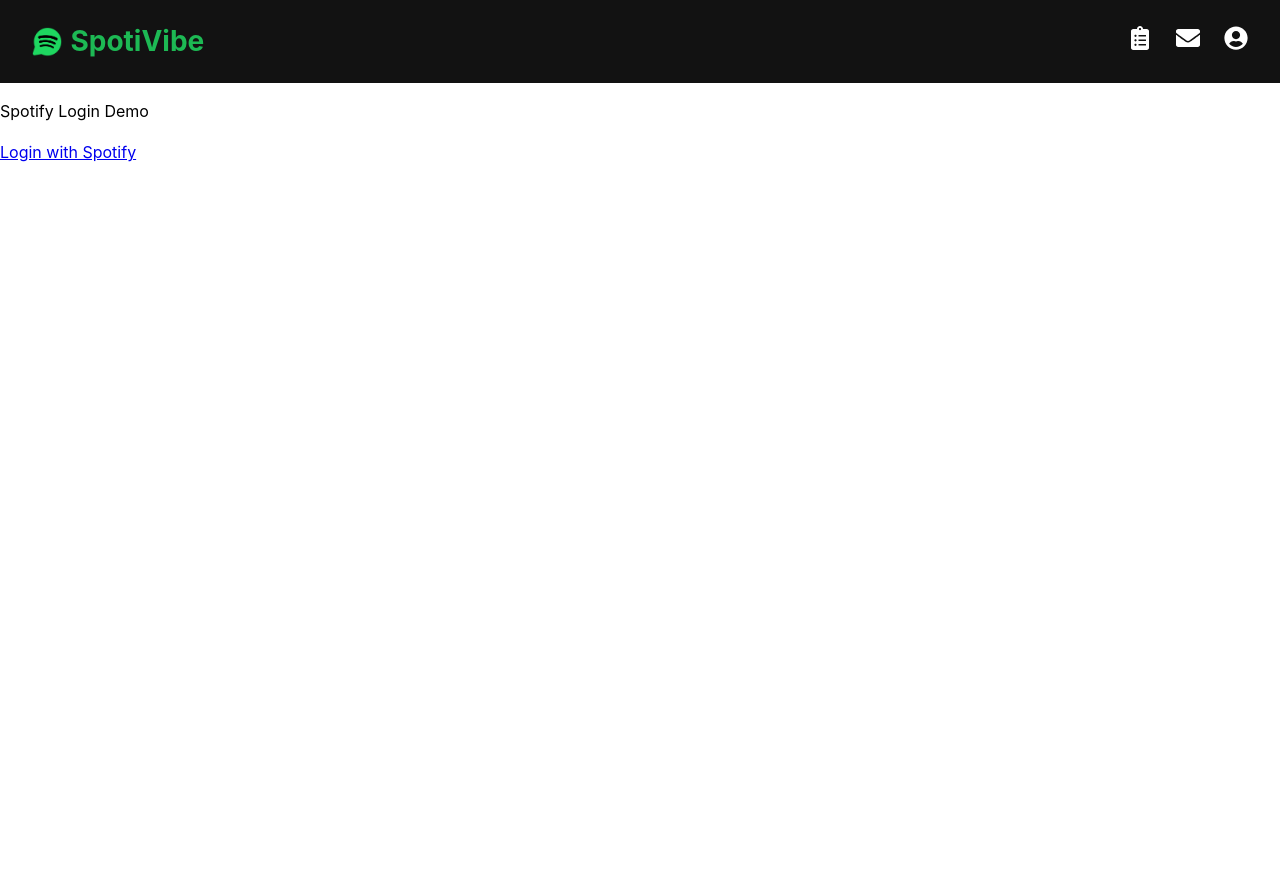
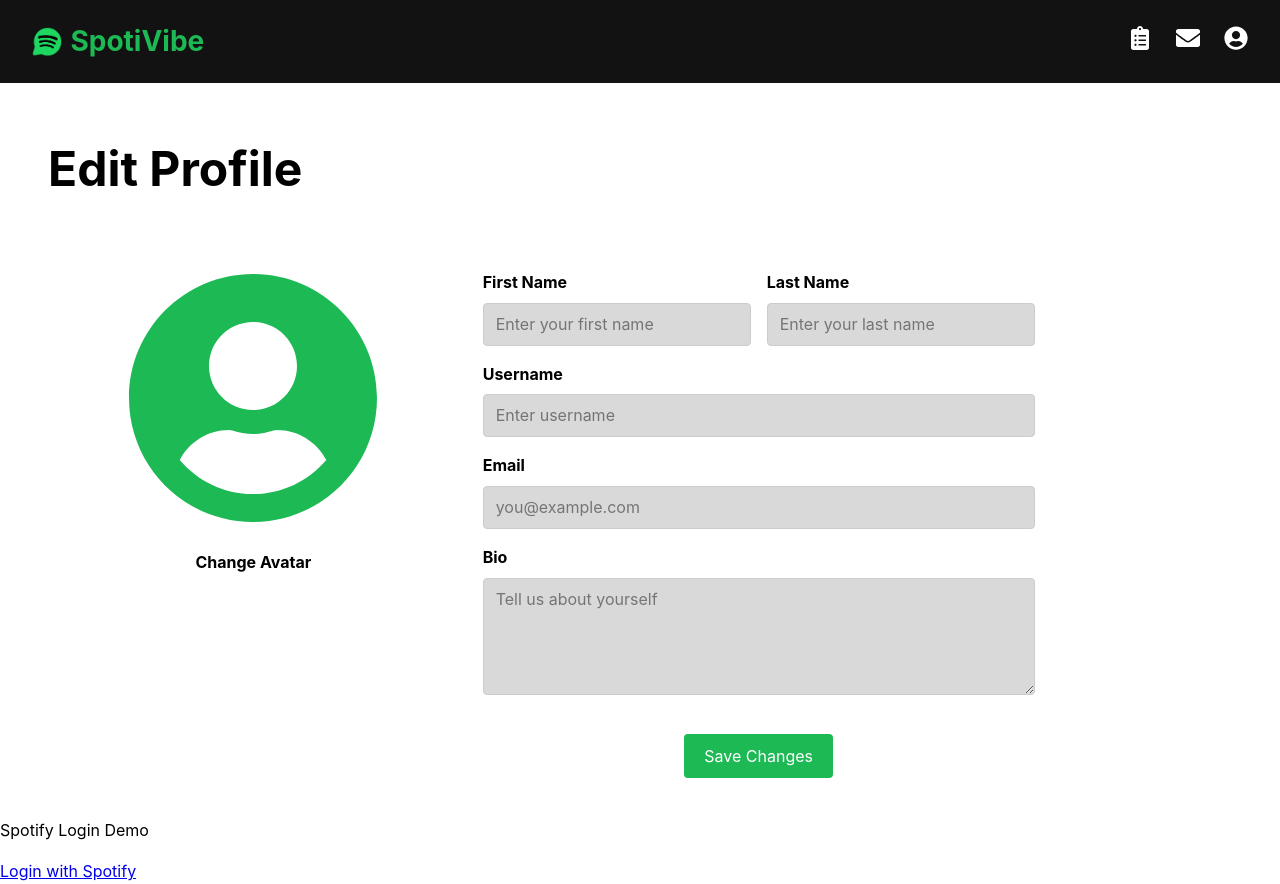
Before and after one commit to sohamsinha07/Spotify-Project, a React (Vite) app in the folder frontend/: page /profileEdit/1 in a window 1280 px wide. Before the commit the page ends 800 px from the top, so only its background shows below. Built offline with nearby package versions, Linux system fonts and the light colour scheme; no server answers.

Commit message:
profile edit updates firebase

```diff
--- a/frontend/src/App.jsx
+++ b/frontend/src/App.jsx
@@ -48,7 +48,7 @@
         <Route path="/forum" element={<Forum />} />
         <Route path="/inbox" element={<Inbox />} />
         <Route path="/user" element={<UserProfile />} />
-        <Route path="/profileEdit" element={<ProfileEdit />} />
+        <Route path="/profileEdit/:userId" element={<ProfileEdit />} />
         <Route path="/login" element={<Login />} />
         <Route path="/createforumPost" element={<CreateForumPost />} />
 
--- a/frontend/src/routes/ProfileForm.jsx
+++ b/frontend/src/components/ProfileForm.jsx
@@ -1,9 +1,45 @@
-import React from 'react';
+import React, {useState, useEffect} from 'react';
 import '../styles/ProfileForm.css';
 
-const ProfileForm = () => {
+const ProfileForm = ({ initialData, onSubmit }) => {
+  const [formData, setFormData] = useState({
+    firstName: '',
+    lastName: '',
+    username: '',
+    email: '',
+    bio: '',
+  });
+
+  useEffect(() => {
+    if (initialData) {
+      setFormData({
+        firstName: initialData.firstName || '',
+        lastName: initialData.lastName || '',
+        username: initialData.username || '',
+        email: initialData.email || '',
+        bio: initialData.bio || '',
+      });
+    }
+  }, [initialData]);
+
+  const handleChange = (e) => {
+    const { name, value } = e.target;
+
+    setFormData((prevData) => ({
+      ...prevData,
+      [name]: value,
+    }));
+  };
+
+  const handleSubmit = (e) => {
+    e.preventDefault();
+    if (onSubmit) {
+      onSubmit(formData);
+    }
+  };
+
   return (
-    <form className="form-container">
+    <form className="form-container" onSubmit={handleSubmit}>
       {/* First and Last Name */}
       <div className="row">
         <div className="field">
@@ -12,6 +48,8 @@
             type="text"
             id="firstName"
             name="firstName"
+            value={formData.firstName}
+            onChange={handleChange}
             placeholder="Enter your first name"
             className="input"
           />
@@ -23,6 +61,8 @@
             type="text"
             id="lastName"
             name="lastName"
+            value={formData.lastName}
+            onChange={handleChange}
             placeholder="Enter your last name"
             className="input"
           />
@@ -36,6 +76,8 @@
           type="text"
           id="username"
           name="username"
+          value={formData.username}
+          onChange={handleChange}
           placeholder="Enter username"
           className="input"
         />
@@ -48,6 +90,8 @@
           type="email"
           id="email"
           name="email"
+          value={formData.email}
+          onChange={handleChange}
           placeholder="you@example.com"
           className="input"
         />
@@ -59,11 +103,19 @@
         <textarea
           id="Bio"
           name="bio"
+          value={formData.bio}
+          onChange={handleChange}
           placeholder="Tell us about yourself"
           rows="4"
           className="textarea"
         />
       </div>
+
+      {/* Submit Button */}
+      <div className="button-container">
+        <button type="submit" className="button">Save Changes</button>
+      </div>
+
     </form>
   );
 };
--- a/frontend/src/routes/ProfileEdit.jsx
+++ b/frontend/src/routes/ProfileEdit.jsx
@@ -1,23 +1,61 @@
-import { React, useEffect, useState } from 'react';
-import ProfileForm from './ProfileForm';
+import React, { useEffect, useState } from 'react';
+import ProfileForm from '../components/ProfileForm';
+import { useParams } from 'react-router-dom';
 import {FaUserCircle } from 'react-icons/fa';
 import '../styles/ProfileEdit.css';
+import axios from 'axios';
 
 const ProfileEdit = () => {
+  const { userId } = useParams();
+  const [formData, setFormData] = useState(null);
+  const [loading, setLoading] = useState(true);
+
+  useEffect(() => {
+    if (!userId) {
+      console.log("No userId provided");
+      return;
+    }
+
+    const fetchUser = async () => {
+      try {
+        const res = await axios.get(`https://test-spotify-site.local:5050/api/user/${userId}`);
+        setFormData(res.data);
+      } catch (error) {
+        console.error("Error fetching user data:", error);
+      } finally {
+        setLoading(false);
+      }
+    };
+
+    fetchUser();
+  }, [userId]);
+
+  const handleSubmit = async (updatedData) => {
+    try {
+      await axios.put(`https://test-spotify-site.local:5050/api/user/${userId}`, updatedData);
+      alert('Profile updated successfully!');
+    } catch (err) {
+      console.error('Error updating profile:', err);
+      alert('Failed to update profile');
+    }
+  };
+
+  if (loading) return <p>Loading...</p>;
+
   return (
     <div className="body-section">
       <h1 className="page-title">Edit Profile</h1>
 
       <div className="profile-edit-container">
-        {/* Left: Avatar */}
+        {/* Avatar */}
         <div className="avatar-section">
           <FaUserCircle className="avatar" />
           <div className="change-avatar">Change Avatar</div>
         </div>
 
-        {/* Right: Form */}
+        {/* Form */}
         <div className="form-section">
-          <ProfileForm />
+          <ProfileForm initialData={formData} onSubmit={handleSubmit} />
         </div>
       </div>
     </div>
--- a/frontend/src/routes/UserProfile.jsx
+++ b/frontend/src/routes/UserProfile.jsx
@@ -10,7 +10,7 @@
   const [resolvedTopArtists, setResolvedTopArtists] = useState([]);
   const [resolvedTopSongs, setResolvedTopSongs] = useState([]);
   const [resolvedLikedSongs, setResolvedLikedSongs] = useState([]);
-  const { userId } = useParams();
+  const  {userId } = useParams();
 
   const [filters, setFilters] = useState({
     liked: "All Time",
@@ -44,6 +44,9 @@
     fetchUser();
   }, [userId]);
 
+
+
+
   if (userData === false) return <p>User not found.</p>;
   if (!userData) return <p>Loading...</p>;
 
@@ -63,7 +66,7 @@
       {/* Main profile layout */}
       <div className="user-profile-container">
         <aside className="profileSidebar">
-          <Link to="/profileEdit">
+          <Link to={`/profileEdit/${userData.id}`}>
             <FaEdit className="edit-icon" />
           </Link>
 
--- a/frontend/src/styles/ProfileForm.css
+++ b/frontend/src/styles/ProfileForm.css
@@ -39,3 +39,24 @@
 .form-group {
   margin-bottom: 16px;
 }
+
+.button-container {
+  text-align: center;
+  margin-top: 16px;
+}
+
+button[type="submit"] {
+  background-color: var(--spotify-green);
+  color: white;
+  border: none;
+  padding: 10px 20px;
+  font-size: 1rem;
+  border-radius: 4px;
+  cursor: pointer;
+  transition: background-color 0.2s ease;
+  margin-top: 16px;
+}
+
+button[type="submit"]:hover {
+  background-color: #169c46;
+}
```
